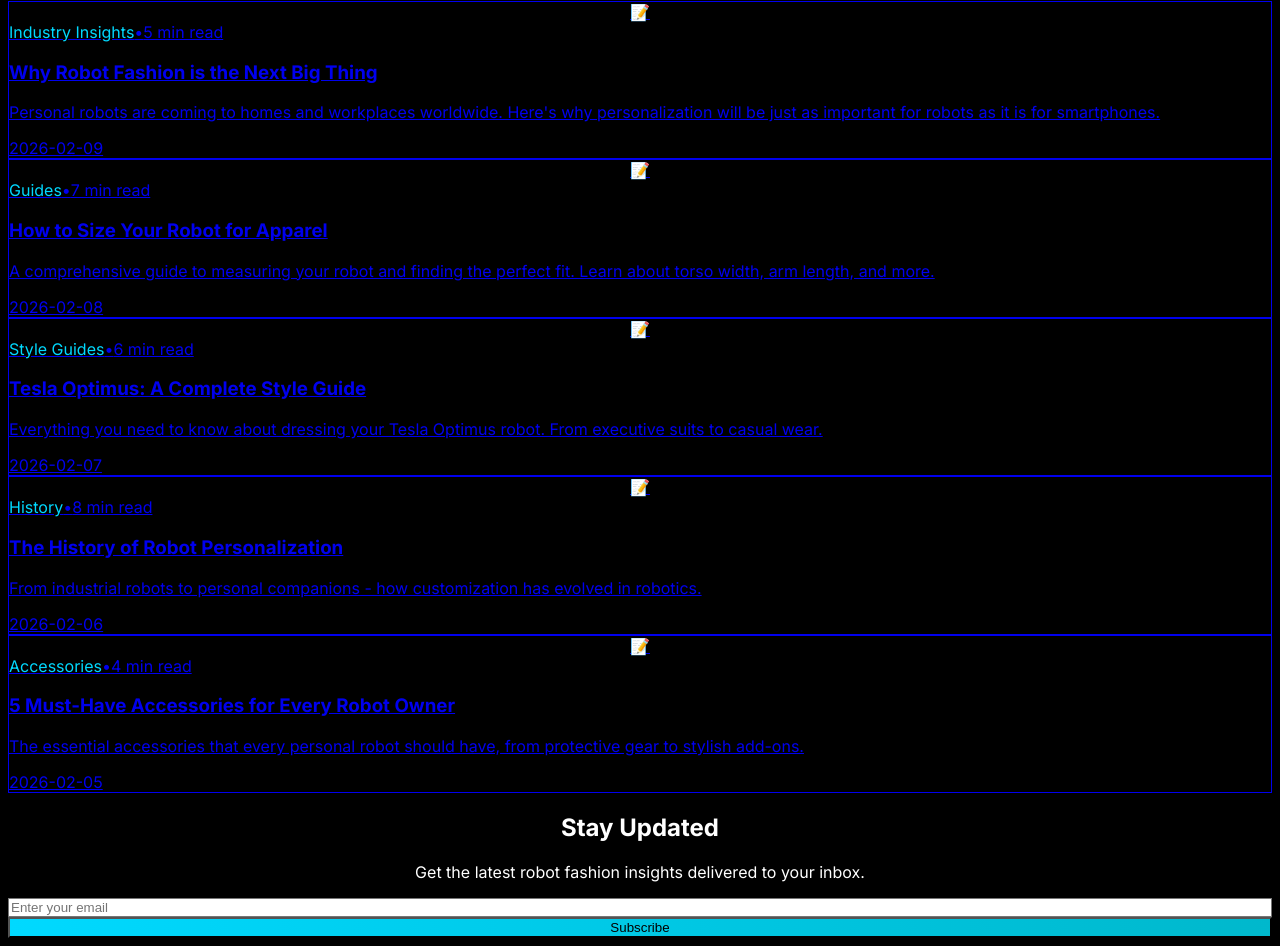
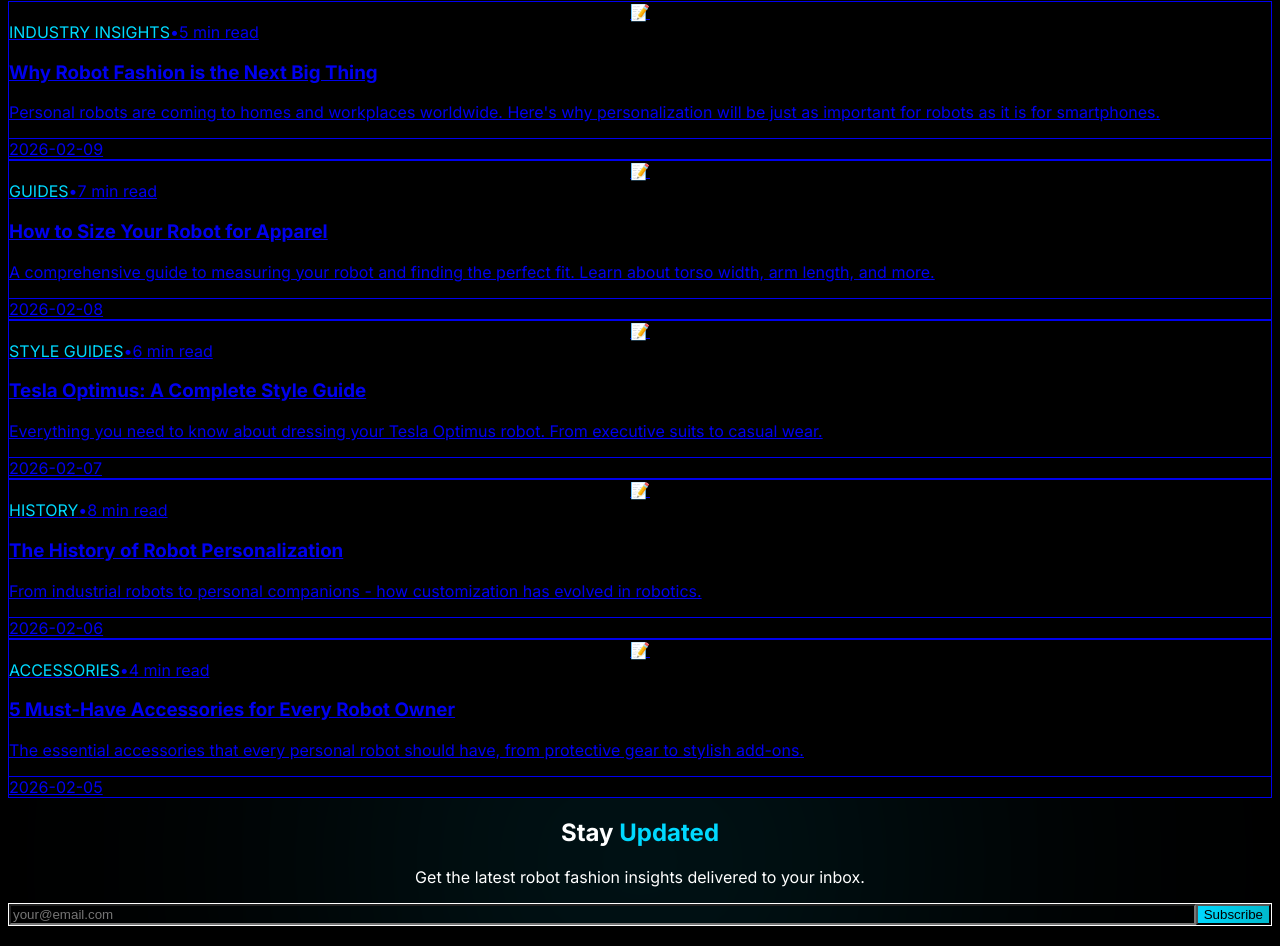
Before and after one commit to ericfaux/botoutfit, a Next.js app: page /blog in a window 1280 px wide. Shown: the part 139-1085 px from the top of the page. Built offline with nearby package versions, Linux system fonts and the light colour scheme.

Commit message:
feat: polish blog page with premium design - animations, glassmorphism, gradient orbs

```diff
--- a/app/blog/page.tsx
+++ b/app/blog/page.tsx
@@ -70,73 +70,97 @@ export default function BlogPage() {
       <section className="py-16 px-4 sm:px-6 lg:px-8">
         <div className="max-w-7xl mx-auto">
           <div className="grid grid-cols-1 md:grid-cols-2 lg:grid-cols-3 gap-8">
-            {blogPosts.map(post => (
+            {blogPosts.map((post, i) => (
+              <motion.div
+                key={post.id}
+                initial={{ opacity: 0, y: 20 }}
+                animate={{ opacity: 1, y: 0 }}
+                transition={{ duration: 0.5, delay: i * 0.1 }}
+              >
                 <Link
-                key={post.id}
                   href={`/blog/${post.id}`}
-                className="group bg-gradient-to-b from-white/5 to-white/0 border border-white/10 rounded-2xl overflow-hidden hover:border-[#00D9FF]/50 transition-all"
+                  className="group relative block"
                 >
+                  {/* Hover glow */}
+                  <div className="absolute -inset-1 bg-gradient-to-r from-[#00D9FF]/20 to-purple-500/20 rounded-3xl blur-xl opacity-0 group-hover:opacity-100 transition duration-500" />
+
+                  {/* Card */}
+                  <div className="relative bg-gradient-to-b from-white/[0.07] to-white/[0.02] border border-white/10 rounded-3xl overflow-hidden backdrop-blur-xl group-hover:border-[#00D9FF]/30 transition-all duration-300">
                     {/* Post Image Placeholder */}
-                <div className="relative aspect-video bg-gradient-to-br from-gray-800 to-gray-900 flex items-center justify-center overflow-hidden">
-                  <div className="absolute inset-0 bg-[linear-gradient(45deg,transparent_25%,rgba(0,217,255,0.1)_25%,rgba(0,217,255,0.1)_50%,transparent_50%,transparent_75%,rgba(0,217,255,0.1)_75%,rgba(0,217,255,0.1))] bg-[length:20px_20px]" />
-                  <div className="relative z-10 text-4xl">📝</div>
+                    <div className="relative aspect-video bg-gradient-to-br from-gray-800 via-gray-900 to-black flex items-center justify-center overflow-hidden">
+                      <div className="absolute inset-0 bg-[linear-gradient(45deg,transparent_25%,rgba(0,217,255,0.05)_25%,rgba(0,217,255,0.05)_50%,transparent_50%,transparent_75%,rgba(0,217,255,0.05)_75%,rgba(0,217,255,0.05))] bg-[length:20px_20px]" />
+                      <div className="relative z-10 text-6xl group-hover:scale-110 transition-transform duration-500">📝</div>
                     </div>
 
                     {/* Post Info */}
                     <div className="p-6">
                       <div className="flex items-center gap-4 mb-3 text-sm">
-                    <span className="text-[#00D9FF] font-semibold">{post.category}</span>
+                        <span className="text-[#00D9FF] font-semibold uppercase tracking-wider text-xs">{post.category}</span>
                         <span className="text-gray-500">•</span>
                         <span className="text-gray-400">{post.readTime}</span>
                       </div>
 
-                  <h3 className="text-xl font-semibold text-white mb-3 group-hover:text-[#00D9FF] transition-colors">
+                      <h3 className="text-xl font-semibold text-white mb-3 group-hover:text-[#00D9FF] transition-colors line-clamp-2">
                         {post.title}
                       </h3>
 
-                  <p className="text-gray-400 text-sm mb-4 line-clamp-3">
+                      <p className="text-gray-400 text-sm mb-4 line-clamp-3 leading-relaxed">
                         {post.excerpt}
                       </p>
 
-                  <div className="flex items-center justify-between text-sm">
-                    <span className="text-gray-500">{post.date}</span>
-                    <div className="text-[#00D9FF] group-hover:translate-x-1 transition-transform">
+                      <div className="flex items-center justify-between pt-4 border-t border-white/5">
+                        <span className="text-gray-500 text-sm">{post.date}</span>
+                        <div className="text-[#00D9FF] group-hover:translate-x-2 transition-transform duration-300">
                           <svg className="w-5 h-5" fill="none" viewBox="0 0 24 24" stroke="currentColor">
                             <path strokeLinecap="round" strokeLinejoin="round" strokeWidth={2} d="M13 7l5 5m0 0l-5 5m5-5H6" />
                           </svg>
                         </div>
                       </div>
                     </div>
+                  </div>
                 </Link>
+              </motion.div>
             ))}
           </div>
         </div>
       </section>
 
       {/* Newsletter Signup */}
-      <section className="py-20 px-4 sm:px-6 lg:px-8 bg-gradient-to-b from-black to-gray-900">
-        <div className="max-w-4xl mx-auto text-center">
-          <h2 className="text-3xl font-bold text-white mb-4">Stay Updated</h2>
-          <p className="text-gray-400 mb-8">
+      <section className="py-32 px-4 sm:px-6 lg:px-8 relative overflow-hidden">
+        <div className="absolute inset-0 bg-gradient-to-b from-black via-purple-500/5 to-black" />
+        <div className="absolute top-1/2 left-1/2 -translate-x-1/2 -translate-y-1/2 w-[600px] h-[600px] rounded-full bg-[#00D9FF]/10 blur-[150px]" />
+
+        <div className="max-w-4xl mx-auto text-center relative z-10">
+          <motion.div
+            initial={{ opacity: 0, scale: 0.9 }}
+            whileInView={{ opacity: 1, scale: 1 }}
+            viewport={{ once: true }}
+          >
+            <h2 className="text-4xl sm:text-5xl font-bold text-white mb-6">
+              Stay <span className="text-[#00D9FF]">Updated</span>
+            </h2>
+            <p className="text-xl text-gray-400 mb-12">
               Get the latest robot fashion insights delivered to your inbox.
             </p>
 
-          <div className="max-w-md mx-auto">
-            <form className="flex flex-col sm:flex-row gap-3">
+            <form className="max-w-md mx-auto relative group">
+              <div className="absolute -inset-2 bg-gradient-to-r from-[#00D9FF] to-purple-500 rounded-2xl blur-xl opacity-30 group-hover:opacity-50 transition duration-500" />
+              <div className="relative flex gap-3 p-2 bg-white/5 backdrop-blur-xl rounded-2xl border border-white/10">
                 <input
                   type="email"
-                placeholder="Enter your email"
+                  placeholder="your@email.com"
                   required
-                className="flex-1 px-6 py-4 rounded-lg bg-white/5 border border-white/10 text-white placeholder-gray-500 focus:outline-none focus:ring-2 focus:ring-[#00D9FF] focus:border-transparent transition-all"
+                  className="flex-1 px-6 py-4 rounded-xl bg-transparent text-white placeholder-gray-400 focus:outline-none"
                 />
                 <button
                   type="submit"
-                className="px-8 py-4 rounded-lg bg-gradient-to-r from-[#00D9FF] to-[#00B8CC] text-black font-semibold hover:shadow-lg hover:shadow-[#00D9FF]/50 transition-all hover:scale-105"
+                  className="px-8 py-4 rounded-xl bg-gradient-to-r from-[#00D9FF] to-[#00B8CC] text-black font-semibold hover:scale-105 transition-transform"
                 >
                   Subscribe
                 </button>
+              </div>
             </form>
-          </div>
+          </motion.div>
         </div>
       </section>
     </main>
```
Lines whose indentation alone changed are shown as unchanged.
